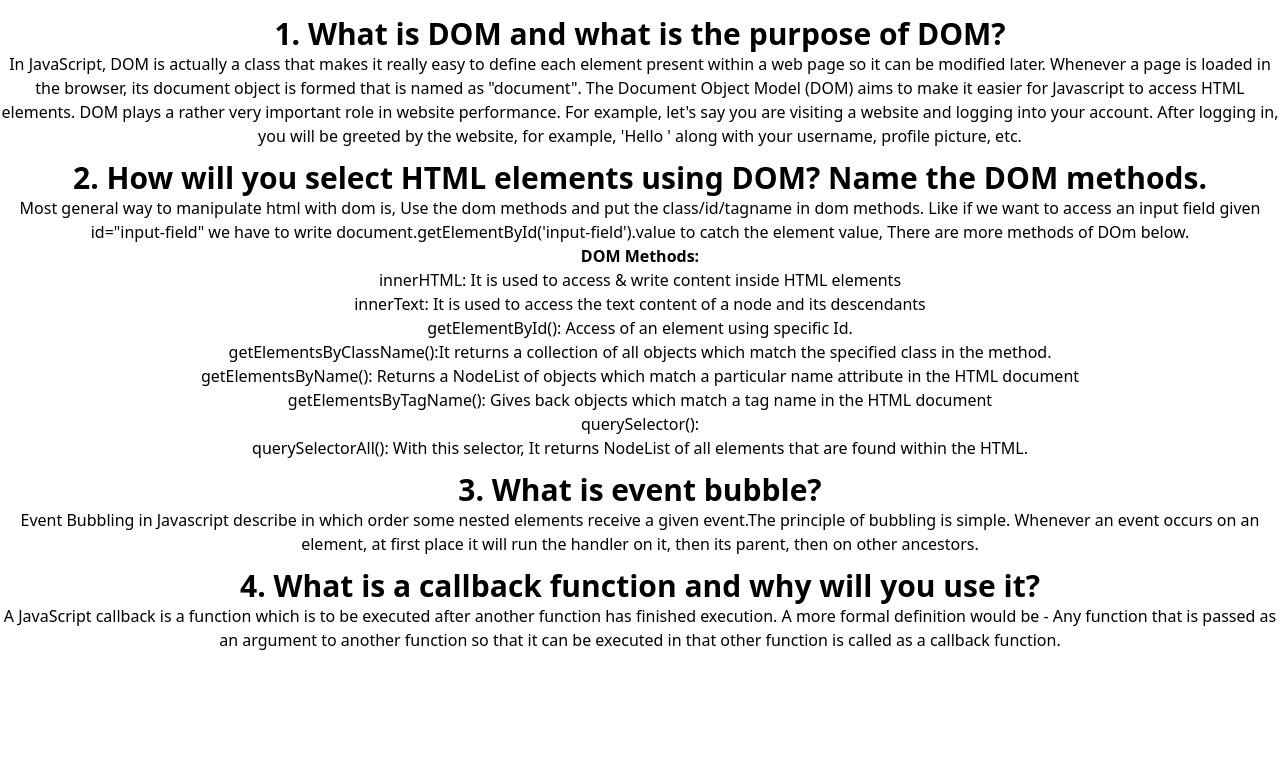
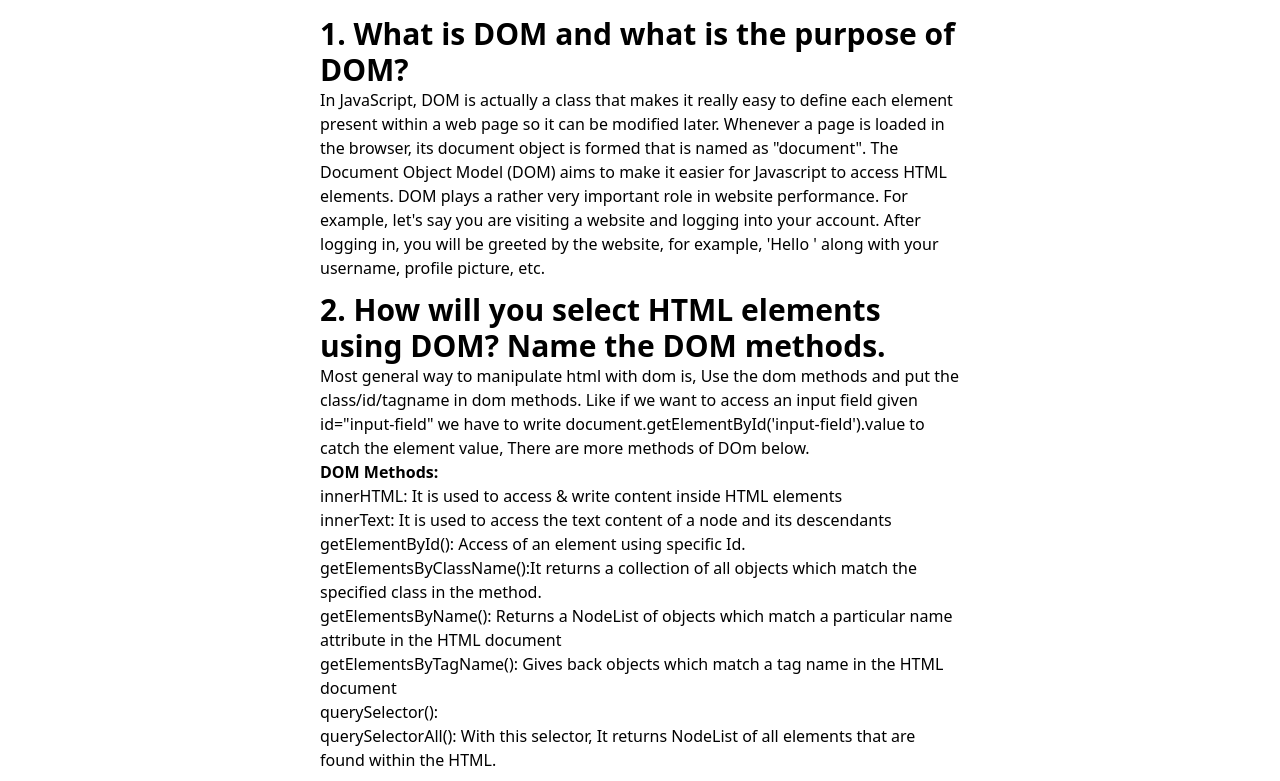
Before and after one commit to kmhbDOes/-Interactive-Geometry-Book, a plain HTML site: page blog.html in a window 1280 px wide. Shown: the top 781 px of the page. Drawn offline with nearby package versions, Linux system fonts and the light colour scheme.

Commit message:
Checking update

```diff
--- a/JS/utility.js
+++ b/JS/utility.js
@@ -1,9 +1,11 @@
+//  Get Input Field values
 function getInputFieldValue(elementID) {
     const element = document.getElementById(elementID).value;
-    const elementConverted = parseFloat(element);
+    const elementConverted = parseInt(element);
     return elementConverted;
 }
 
+// Display Table Data
 
 function displayTableData(valueOne, valueTwo) {
     const container = document.getElementById("table-container");
@@ -20,6 +22,7 @@ function displayTableData(valueOne, valueTwo) {
     container.appendChild(tr);
 }
 
+//  Background colour randomizer
 const setBackgroundColor = (element, color) => {
     element.style.backgroundColor = color;
 };
--- a/blog.html
+++ b/blog.html
@@ -10,7 +10,7 @@
 </head>
 
 <body>
-    <div class="text-center mt-4">
+    <div class=" mx-auto text-left mt-4 w-1/2">
         <p>
         <h1 class="text-3xl font-semibold">1. What is DOM and what is the purpose of DOM?</h1>
         <h1>In JavaScript, DOM is actually a class that makes it really easy to define each element present within a web
@@ -63,7 +63,9 @@
 
             A more formal definition would be - Any function that is passed as an argument to another function so that
             it can be
-            executed in that other function is called as a callback function.</h1>
+            executed in that other function is called as a callback function. In our event handler section we put the
+            callback function so it can do the work inside and return the value to the following element where it will
+            work upon.</h1>
         </p>
     </div>
 
```
Also changed, not shown: index.html (+2 -4 lines).
